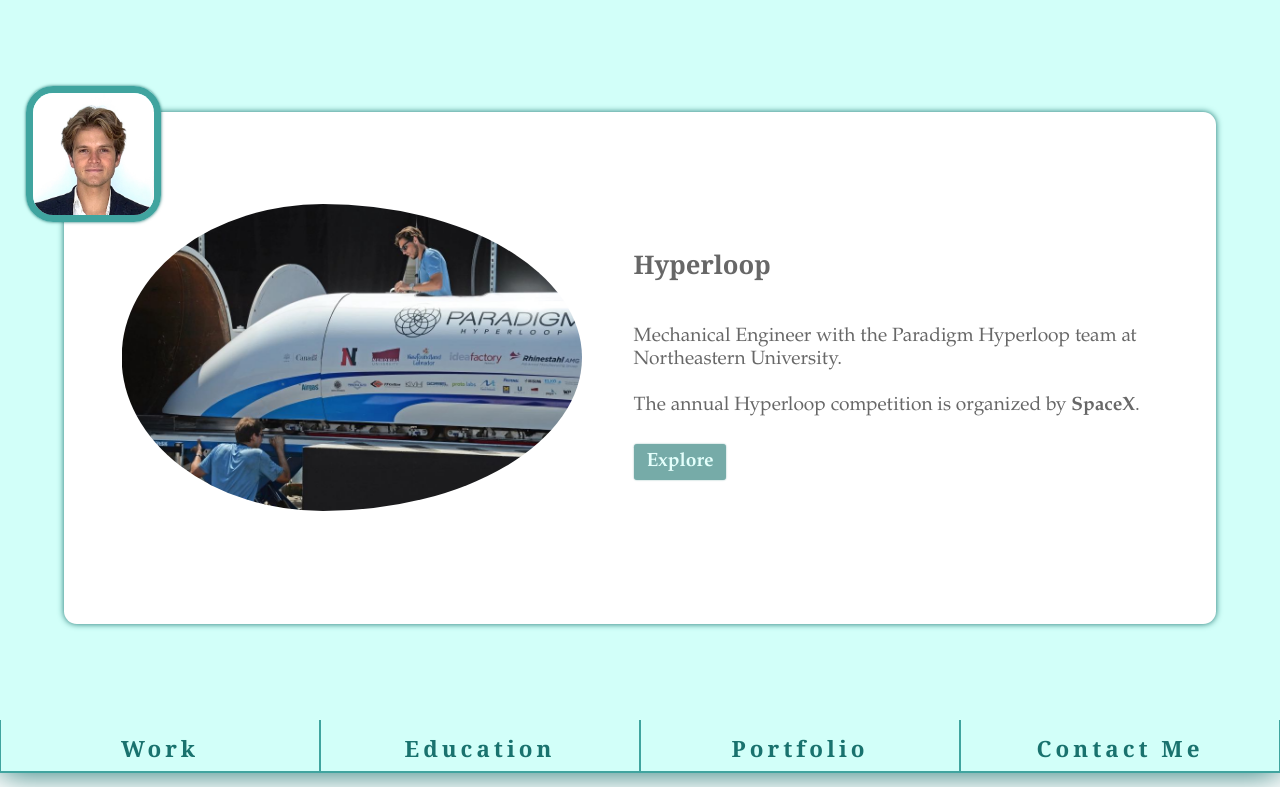
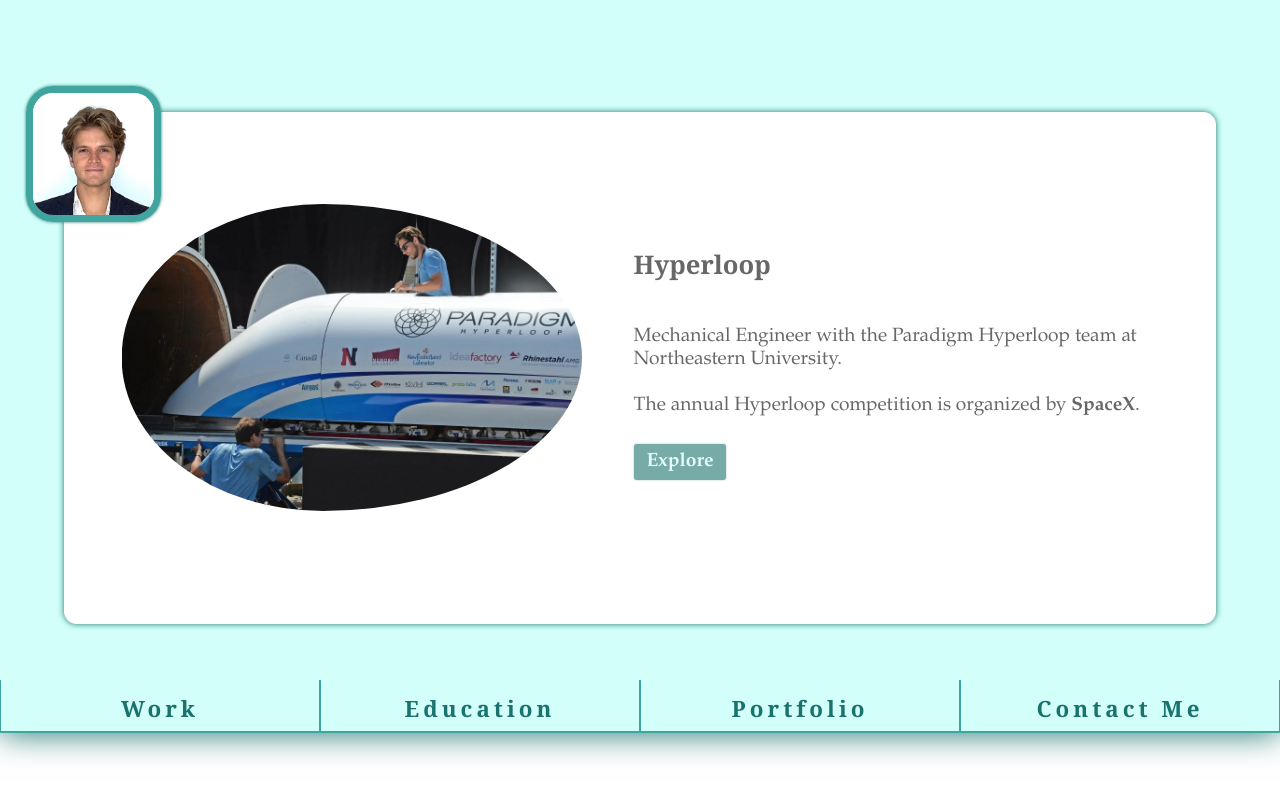
Before and after one commit to leodup/leo-dupire-react-app, a React (Create React App) app: page / in a window 1280 px wide. Shown: the top 787 px of the page. Built offline with nearby package versions, Linux system fonts and the light colour scheme.

Commit message:
FORMATTING Portfolio

```diff
--- a/src/Home.css
+++ b/src/Home.css
@@ -1,5 +1,5 @@
 :root {
-    --padding-top-bottom-header-image: 30vh;
+    --padding-top-bottom-header-image: 25vh;
     --home-color: rgb(210, 255, 249);
     --counter-color-dark: rgb(25, 114, 110);
     --counter-color: rgb(64, 164, 159);
@@ -173,12 +173,12 @@
 
 .Spacer {
     z-index: -2;
-        position: absolute;
-        top: 10%;
-        left: 5%;
-        width: 90%;
-        height: 85%;
-        background-color: transparent;
+    position: absolute;
+    top: 10%;
+    left: 5%;
+    width: 90%;
+    height: min(85%, 40vw);
+    background-color: transparent;
 }
 
 /* BIG WHITE AREA EXPAND */
--- a/src/Portfolio.css
+++ b/src/Portfolio.css
@@ -1,8 +1,8 @@
 :root {
-    --header-height: 42vw;
-    --block-height: 19vw;
-    --block-width: 35vw;
-    --spacing: calc((var(--header-height) - 2*var(--block-height))/3);
+    --header-height: 80vh;
+    --block-height: min(calc(var(--header-height)/2 - 2vw), 27vw);
+    --block-width: calc(1.75*var(--block-height));
+    --spacing: 1.5vw;
     --iconHeight: 10vw;
     --portfolio-body-width: min(90vw, 70rem, max(var(--scale)*var(--header-height), 60vh));
     --scale: 1.5;
@@ -22,9 +22,11 @@
 }
 
 #PortfolioLink {
+    font-family: "impact";
     font-size: calc(1.75vw + 0.125rem);
     font-weight: bold;
     line-height: 1.75vw;
+    letter-spacing: 0.125vw;
     text-decoration: underline;
     color: white;
 }
@@ -73,7 +75,8 @@
 
 .Blocks {
     position: relative;
-    left: calc(50vw - var(--scale)*var(--header-height)/2 - 3*var(--spacing)/2);
+    top: calc(var(--header-height)/2 - var(--block-height) - 3*var(--spacing)/2);
+    left: max(calc(50vw - var(--scale)*var(--header-height)/2 - 3*var(--spacing)/2), 0vw);
     height: var(--header-height);
     width: calc(var(--scale)*var(--header-height));
     display: flex;
```
